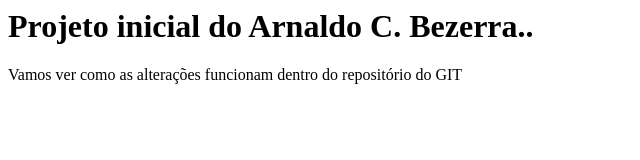
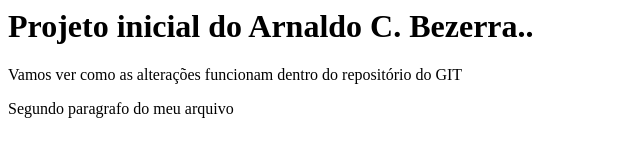
Before and after one commit to arnaldo-soft-dev/meu-site, a plain HTML site: page index.html in a window 1280 px wide. Shown: the whole page, without its empty margins (0-640 px from the left). Drawn offline with Linux system fonts and the light colour scheme.

Commit message:
Inserção de Segundo Parágrafo

```diff
--- a/index.html
+++ b/index.html
@@ -8,6 +8,7 @@
         <h1>Projeto inicial do Arnaldo C. Bezerra..</h1>
 
         <p>Vamos ver como as alterações funcionam dentro do repositório do GIT</p>
+        <p>Segundo paragrafo do meu arquivo</p>
     </body>
 
 </html>
```
